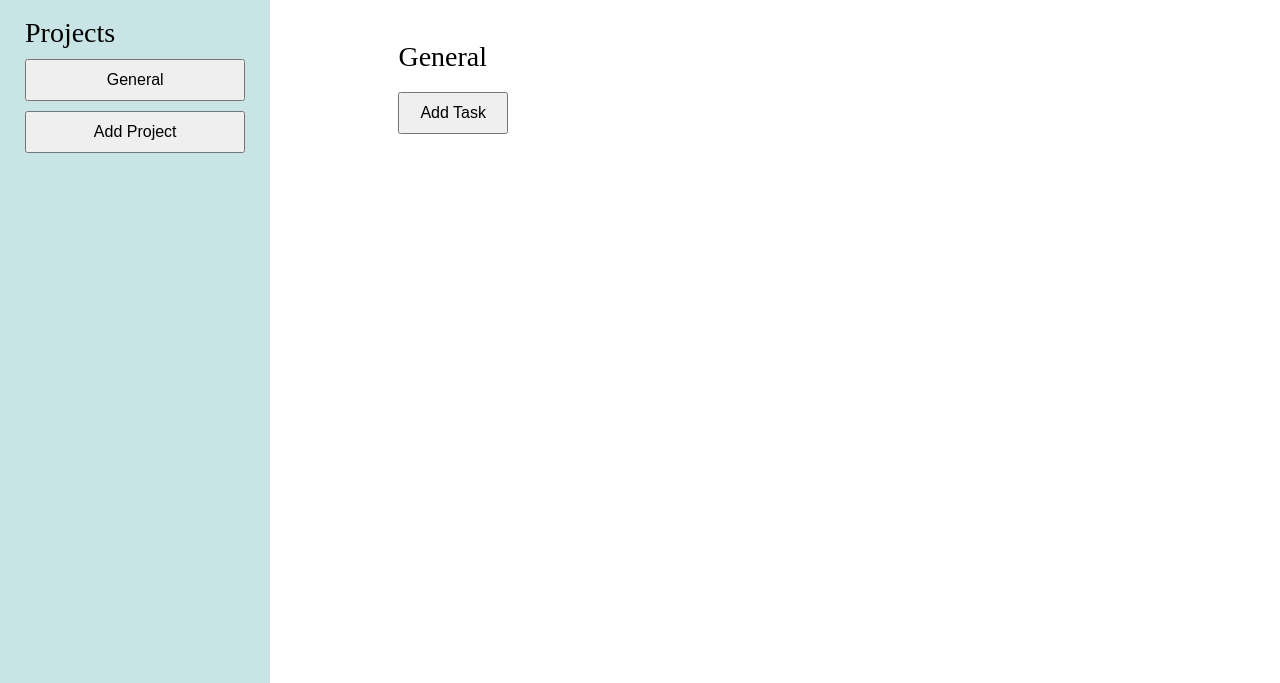
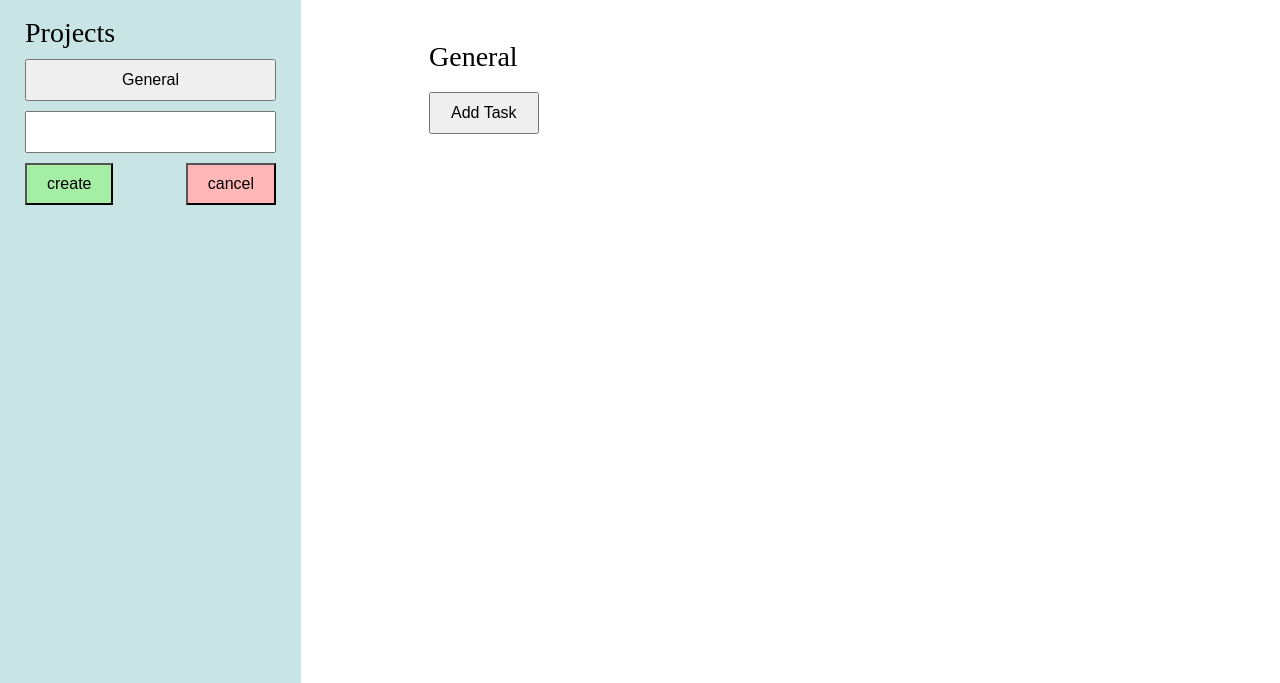
Before and after one commit to hosja83/todo-list, a website built with webpack: page src/index.html in a window 1280 px wide. Both pictures are taken after a click on the button "Add Project". Shown: the part 117-800 px from the top of the page. Built offline with nearby package versions, Linux system fonts and the light colour scheme.

Commit message:
Added cancel project functionality when adding a project

```diff
--- a/src/index.html
+++ b/src/index.html
@@ -15,7 +15,14 @@
       <div class="left-menu">
         <div class="projects">Projects</div>
         <button class="general">General</button>
-        <button class="add-project">Add Project</button>
+        <button id="add-project">Add Project</button>
+        <div id="on-add-project">
+          <input type="text" on>
+          <div class="check-cancel-container">
+            <button id="create-on-add-project">create</button>
+            <button id="cancel-on-add-project">cancel</button>
+          </div>
+        </div>
       </div>
     <div class="todo-content">
       <h1>General</h1>
--- a/src/index.js
+++ b/src/index.js
@@ -240,3 +240,51 @@ console.log(trash.getPriority());*/
 // user clicks complete
 // task is created
 // task is displayed in page under project heading
+
+
+
+activateAddProjectListener();
+
+function activateCancelProjectListener() {
+  document.getElementById("cancel-on-add-project").addEventListener('click', cancelOnAddProject);
+}
+function cancelOnAddProject() {
+  document.getElementById("on-add-project").style.display = "none";
+
+  const leftMenu = document.querySelector(".left-menu").appendChild(document.createElement('button'));
+  leftMenu.setAttribute('id', "add-project");
+  leftMenu.textContent = "Add Project";
+
+  activateAddProjectListener();
+}
+
+function activateCreateProjectListener() {
+  document.getElementById("create-on-add-project").addEventListener('click', );
+}
+function createProject() {
+  document.getElementById
+}
+
+
+function activateAddProjectListener() {
+  document.getElementById("add-project").addEventListener('click', addProject);
+}
+function addProject() {
+  // Add Project button disappears temporarily
+  const addProjectElement = removeElement(document.getElementById("add-project"));
+  // Input text field appears, with text input used to create project with a new name and empty tasks list
+  document.getElementById("on-add-project").style.display = "block";
+  // If user clicks 'X'/cancel then project does not get created nothing changes
+  activateCancelProjectListener();
+
+  // If user clicks add/create/'check' then project gets added under project menu
+
+  // Add Project button gets restored under the updated Projects list in left hand side menu
+
+
+
+}
+
+function removeElement(element) {
+  return element.parentNode.removeChild(element);
+}
--- a/src/style.css
+++ b/src/style.css
@@ -30,8 +30,22 @@ body {
   padding-bottom: 10px;
 }
 
-.left-menu button {
+#on-add-project {
+  display: none;
+}
 
+.check-cancel-container {
+  display: flex;
+  justify-content: space-between;
+  flex-wrap: nowrap;
+}
+
+#create-on-add-project {
+  background-color: #a5eea5;
+}
+
+#cancel-on-add-project {
+  background-color: #ffb6b6;
 }
 
 .todo-content {
@@ -40,16 +54,7 @@ body {
   padding-top: 25px;
 }
 
-.add-task {
-
-}
-
-.fa-light {
-  font-weight: 800;
-  font-family: 'icon-fonts';
-}
-
-button {
+button, input {
   font-size: 16px;
   padding: 10px 20px;
   margin-bottom: 10px;
@@ -59,3 +64,15 @@ h1 {
   font-weight: 300;
   font-size: 28px;
 }
+
+#add-project {
+}
+
+.left-menu button {
+}
+
+#on-add-project input {
+}
+
+.add-task {
+}
```
Also changed, not shown: dist/index.html, 1 other file.
